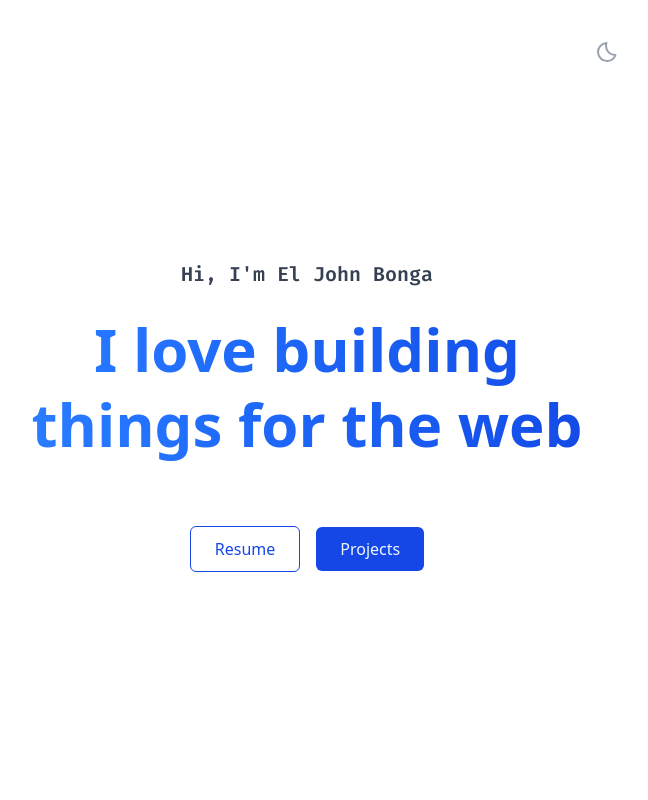
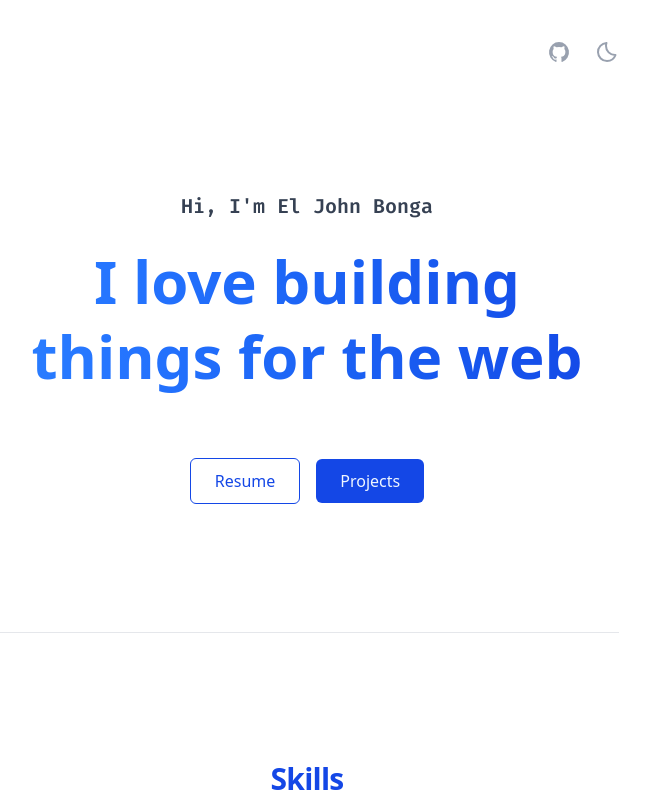
Before and after one commit to eljohn316/portfolio, a Next.js app: page / in a window 1280 px wide. Shown: the top 800 px of the page, without its empty margins (333-981 px from the left). Built offline with nearby package versions, Linux system fonts and the light colour scheme.

Commit message:
add github link and not found component

```diff
--- a/app/layout.tsx
+++ b/app/layout.tsx
@@ -3,6 +3,8 @@ import { Onest, Fira_Code } from 'next/font/google';
 import { ThemeProvider } from '@/app/theme-provider';
 
 import '@/app/globals.css';
+import { GithubLink } from '@/components/github-link';
+import { ThemeButton } from '@/components/theme-button';
 
 const fontSans = Onest({
   subsets: ['latin'],
@@ -33,6 +35,10 @@ export default function RootLayout({
           defaultTheme="system"
           enableSystem
           disableTransitionOnChange>
+          <nav className="mx-auto flex max-w-2xl items-center justify-end gap-x-6 px-4 pt-10 sm:px-6">
+            <GithubLink />
+            <ThemeButton />
+          </nav>
           {children}
         </ThemeProvider>
       </body>
--- /dev/null
+++ b/app/not-found.tsx
@@ -0,0 +1,21 @@
+import Link from 'next/link';
+
+export default function NotFound() {
+  return (
+    <div className="mx-auto max-w-2xl px-4 pt-28 pb-32 sm:px-6 lg:pt-36">
+      <div className="text-center">
+        <h1 className="mb-4 text-5xl font-bold tracking-tight text-blue-600 lg:text-6xl dark:text-blue-500">
+          404
+        </h1>
+        <p className="mb-4 text-3xl font-semibold tracking-tight text-gray-900 md:text-4xl dark:text-white">
+          Page not found
+        </p>
+        <Link
+          href="/"
+          className="mt-12 inline-flex rounded-lg bg-blue-600 px-5 py-2.5 text-center text-sm font-medium text-white hover:bg-blue-800 focus:ring-4 focus:ring-blue-300 focus:outline-none dark:focus:ring-blue-900">
+          Back to Home
+        </Link>
+      </div>
+    </div>
+  );
+}
--- a/app/page.tsx
+++ b/app/page.tsx
@@ -1,5 +1,4 @@
 import Link from 'next/link';
-import { ThemeButton } from '@/components/theme-button';
 import { MailIcon } from '@/components/icons';
 import { Technologies } from '@/components/technologies';
 import { Projects } from '@/components/projects';
@@ -8,15 +7,11 @@ import { Section, SectionDescription, SectionHeader, SectionHeading } from '@/co
 export default function Page() {
   return (
     <>
-      <header className="mx-auto flex min-h-svh max-w-2xl flex-col gap-y-2 px-4 py-10 sm:px-6">
-        <nav className="flex w-full justify-end">
-          <ThemeButton />
-        </nav>
-        <div className="flex flex-1 flex-col items-center justify-center">
+      <div className="mx-auto max-w-2xl px-4 py-28 text-center sm:px-6 lg:py-32">
         <p className="font-mono text-lg font-semibold text-gray-700 lg:text-xl dark:text-zinc-300">
           Hi, I&apos;m El John Bonga
         </p>
-          <p className="mt-4 bg-gradient-to-r from-blue-500 to-blue-700 bg-clip-text text-center text-5xl leading-tight font-bold text-transparent lg:mt-6 lg:text-6xl">
+        <p className="mt-4 bg-gradient-to-r from-blue-500 to-blue-700 bg-clip-text text-5xl leading-tight font-bold text-transparent lg:mt-6 lg:text-6xl">
           I love building things for the web
         </p>
         <div className="mt-14 space-x-4 lg:mt-16">
@@ -33,7 +28,7 @@ export default function Page() {
           </Link>
         </div>
       </div>
-      </header>
+
       <main className="mx-auto max-w-2xl px-4 sm:px-6">
         <Section id="skills">
           <SectionHeader>
@@ -53,6 +48,7 @@ export default function Page() {
               These are the projects I&apos;ve built throughout my web development journey,
               showcasing my growth, skills, and creativity.
             </SectionDescription>
+            <p className="text-xs font-semibold text-blue-700">(More coming soon...)</p>
           </SectionHeader>
           <Projects />
         </Section>
--- /dev/null
+++ b/components/github-link.tsx
@@ -0,0 +1,14 @@
+import Link from 'next/link';
+import { GithubIcon } from '@/components/icons';
+
+export function GithubLink() {
+  return (
+    <Link
+      href="https://github.com/eljohn316"
+      target="_blank"
+      className="text-gray-400 hover:text-gray-500 dark:text-gray-200 dark:hover:text-gray-300">
+      <GithubIcon className="size-6" aria-hidden="true" />
+      <span className="sr-only">Github account</span>
+    </Link>
+  );
+}
```
Lines whose indentation alone changed are shown as unchanged.
